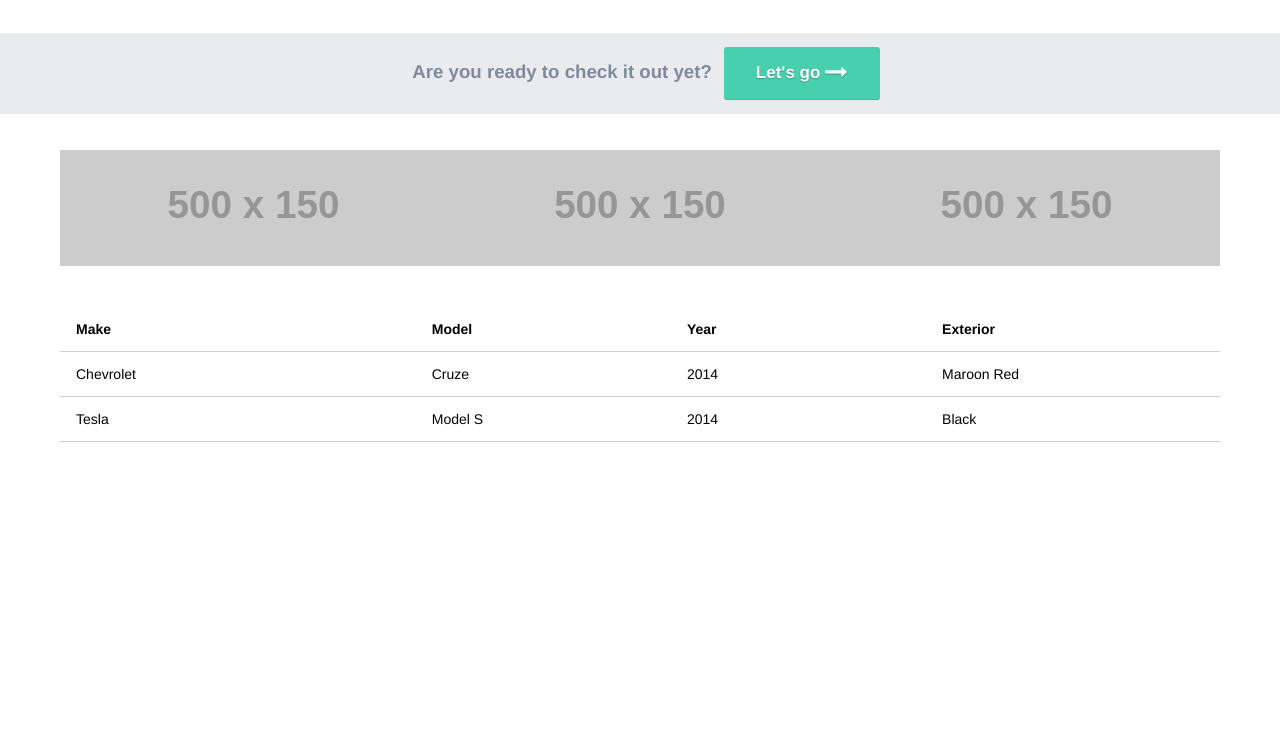
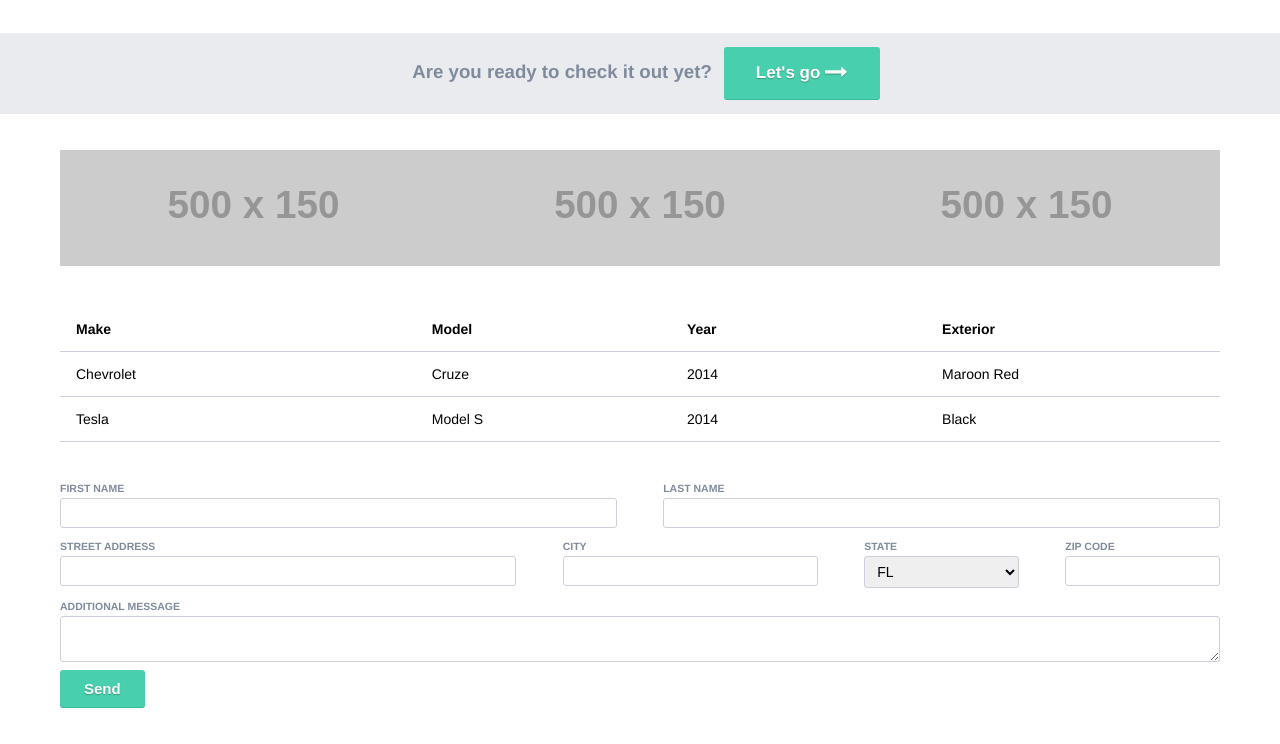
Before and after one commit to aschmelyun/Cannonfire, a plain HTML site: page demo/index.html in a window 1280 px wide. Shown: the part 587-1331 px from the top of the page. Before the commit the page ends 1065 px from the top, so only its background shows below. Drawn offline with Linux system fonts and the light colour scheme; placeholder pictures from the web are drawn by us.

Commit message:
Inputs styled
Basic inputs have been styled, though some tweaking will have to be done
in the near future.

```diff
--- a/demo/index.html
+++ b/demo/index.html
@@ -80,5 +80,52 @@
 				</div>
 			</div>
 		</div>
+		<div class="wrapper fixed">
+		    <div class="row spaced">
+		        <form method="post" action="">
+		            <div class="row">
+		                <div class="column span6">
+		                    <label for="fname">First Name</label>
+                            <input type="text" id="fname" name="fname" />
+		                </div>
+		                <div class="column span6">
+		                    <label for="lname">Last Name</label>
+                            <input type="text" id="lname" name="lname" />
+		                </div>
+		            </div>
+		            <div class="row">
+		                <div class="column span5">
+		                    <label for="address">Street Address</label>
+                            <input type="text" id="address" name="address" />
+		                </div>
+		                <div class="column span3">
+		                    <label for="city">City</label>
+                            <input type="text" id="city" name="city" />
+		                </div>
+		                <div class="column span2">
+		                    <label for="state">State</label>
+                            <select id="state" name="state">
+                                <option value="FL">FL</option>
+                                <option value="GA">GA</option>
+                                <option value="MD">MD</option>
+                                <option value="CA">CA</option>
+                                <option value="NC">NC</option>
+                            </select>
+		                </div>
+		                <div class="column span2">
+		                    <label for="zip">Zip Code</label>
+                            <input type="text" id="zip" name="zip" maxlength="5" />
+		                </div>
+		            </div>
+		            <div class="row">
+		                <div class="column span12">
+		                    <label for="message">Additional Message</label>
+                            <textarea id="message" name="message"></textarea>
+		                </div>
+		            </div>
+		            <input type="submit" id="sendForm" name="sendForm" value="Send" />
+		        </form>
+		    </div>
+		</div>
 	</body>
 </html>
--- a/src/base/_variables.scss
+++ b/src/base/_variables.scss
@@ -33,6 +33,8 @@ $introduction-gradient-to:			#999;
 $heading-margin:								4px 0 12px;
 
 $table-padding:									12px 16px;
+$input-padding:									6px 8px;
+$input-margin:									0 0 8px;
 
 $font-size-main:								14px;
 $line-height-main:							20px;
--- a/src/partials/_forms.scss
+++ b/src/partials/_forms.scss
@@ -0,0 +1,73 @@
+select,
+textarea,
+input[type="text"],
+input[type="password"],
+input[type="datetime"],
+input[type="datetime-local"],
+input[type="date"],
+input[type="month"],
+input[type="time"],
+input[type="week"],
+input[type="number"],
+input[type="email"],
+input[type="url"],
+input[type="search"],
+input[type="tel"],
+input[type="color"] {
+	display: block;
+	border-radius: 3px;
+	border: 1px solid $color-secondary;
+	padding: $input-padding;
+	margin: $input-margin;
+	font-size: $font-size-main;
+	width: 100%;
+}
+input[type="submit"] {
+	padding: 10px 24px;
+	font-size: 15px;
+	font-weight: bold;
+	border: none;
+	border-bottom: 1px solid;
+	border-radius: 3px;
+	display: block;
+	text-decoration: none;
+	text-shadow: 0 1px 1px rgba( 0, 0, 0, 0.25 );
+	color: $white;
+	background-color: $color-primary;
+	border-color: $color-primary-alt;
+
+	&:hover {
+		background-color: darken( $color-primary, 10% );
+		border-color: darken( $color-primary-alt, 10% );
+		cursor: pointer;
+	}
+
+	&:active {
+		background-color: darken( $color-primary, 15% );
+		border-color: darken( $color-primary-alt, 15% );
+		box-shadow: inset 0 1px 3px rgba( 0, 0, 0, 0.15 );
+		cursor: pointer;
+	}
+
+	&:focus {
+		outline: 0;
+		outline: none;
+		border: none;
+		background-color: darken( $color-primary, 15% );
+		border-bottom: 1px solid darken( $color-primary-alt, 15% );
+	}
+}
+select:focus,
+textarea:focus,
+input:focus {
+	outline: 0;
+	outline: none;
+	border: 1px solid $color-primary;
+}
+label {
+	display: block;
+	font-size: ($font-size-main * 0.75);
+	font-weight: 700;
+	text-transform: uppercase;
+	color: darken($color-secondary-alt, 15%);
+}
```
Also changed, not shown: build/main-min.css, build/main.css.
